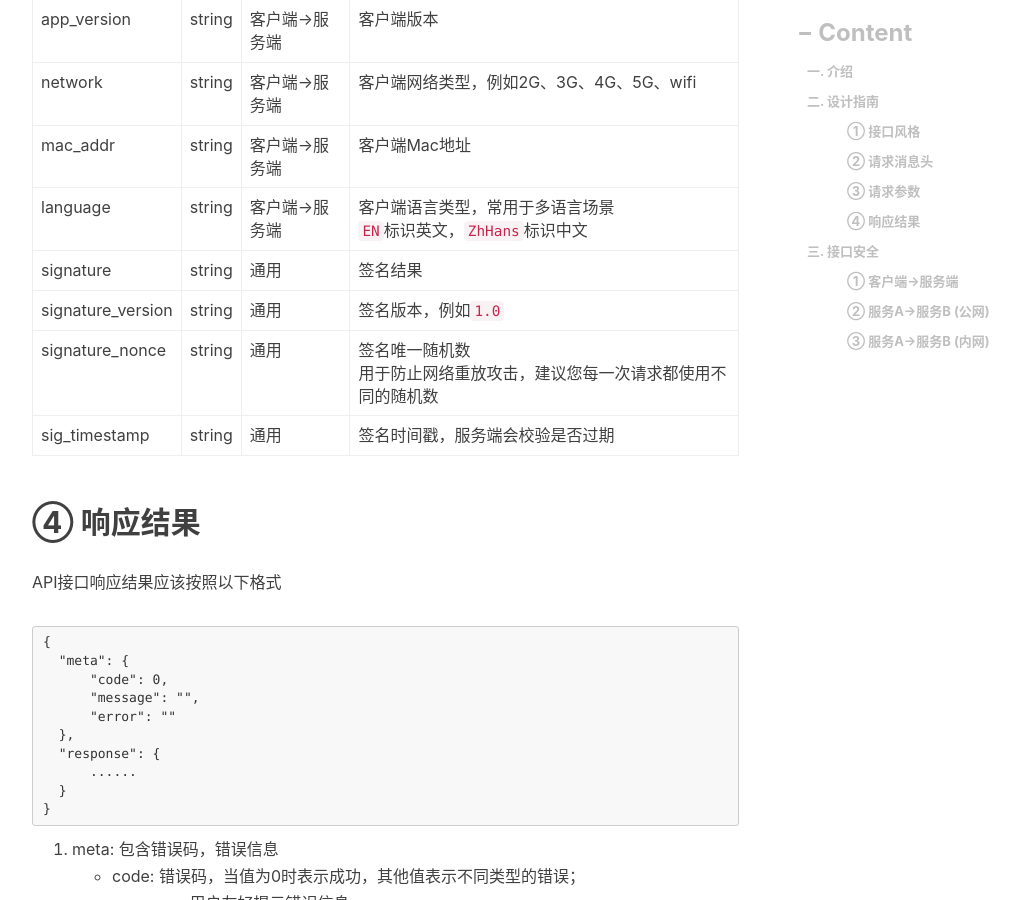
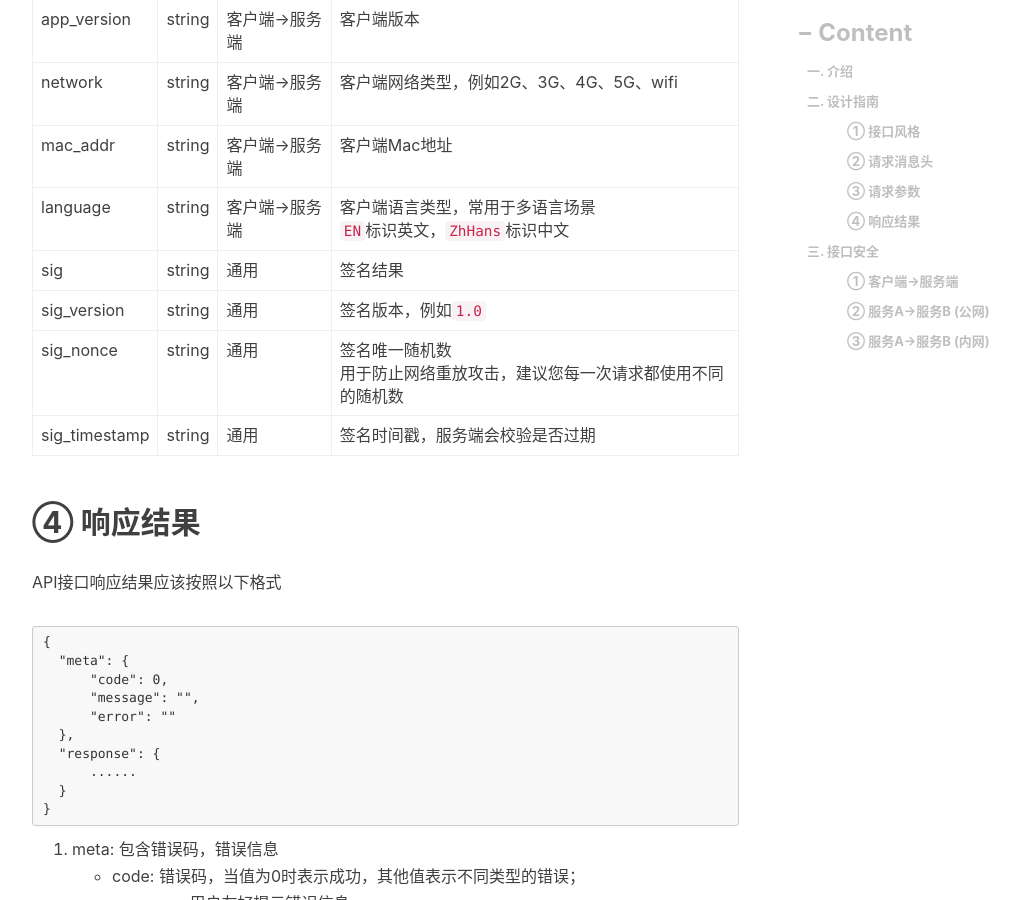
Before and after one commit to engru/chenguolin.github.io, a Jekyll site: the page built from _posts/2017-07-27-【HTTP API-3】HTTP API接口设计指南.md, in a window 1280 px wide and 900 px high, scrolled down 2391 px. Shown: the whole window, without its empty margins (233-1253 px from the left). Built offline with Jekyll 4.4.1, drawn with Linux system fonts in a browser that asks for light colours; nearby versions of some CDN libraries; comment, search, counter and statistics services are not loaded.

Commit message:
Update 2017-07-27-【HTTP API-3】HTTP API接口设计指南.md

```diff
--- a/_posts/2017-07-27-【HTTP API-3】HTTP API接口设计指南.md
+++ b/_posts/2017-07-27-【HTTP API-3】HTTP API接口设计指南.md
@@ -56,9 +56,9 @@ API的URI scheme 由以下几个部分组成: {URI Scheme} :// {Endpoint} / {Ver
 | network  | string | 客户端->服务端 | 客户端网络类型，例如2G、3G、4G、5G、wifi |
 | mac_addr  | string | 客户端->服务端 | 客户端Mac地址 |
 | language  | string | 客户端->服务端 | 客户端语言类型，常用于多语言场景 <br> `EN`标识英文，`ZhHans`标识中文 |
-| signature  | string | 通用 | 签名结果 |
-| signature_version  | string | 通用 | 签名版本，例如`1.0` |
-| signature_nonce  | string | 通用 | 签名唯一随机数 <br> 用于防止网络重放攻击，建议您每一次请求都使用不同的随机数 |
+| sig  | string | 通用 | 签名结果 |
+| sig_version  | string | 通用 | 签名版本，例如`1.0` |
+| sig_nonce  | string | 通用 | 签名唯一随机数 <br> 用于防止网络重放攻击，建议您每一次请求都使用不同的随机数 |
 | sig_timestamp  | string | 通用 | 签名时间戳，服务端会校验是否过期 |
 
 ## ④ 响应结果
```
